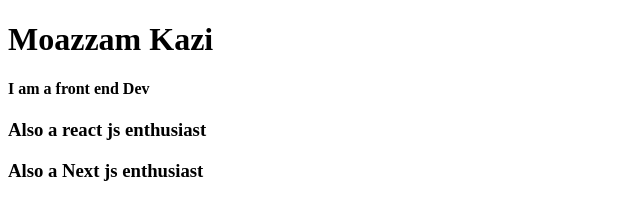
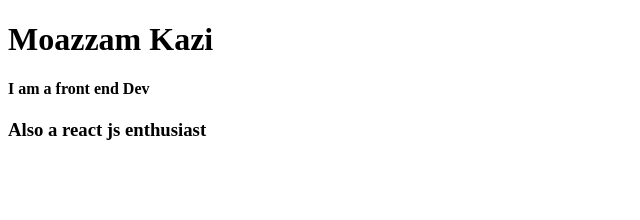
Before and after one commit to Moazzam2712/repo1, a plain HTML site: page index.html in a window 1280 px wide. Shown: the whole page, without its empty margins (0-640 px from the left). Drawn offline with Linux system fonts and the light colour scheme.

Commit message:
modified

```diff
--- a/index.html
+++ b/index.html
@@ -10,6 +10,6 @@
     <h4>I am a front end Dev
     </h4>
     <h3> Also a react js enthusiast</h3>
-    <h3> Also a Next js enthusiast</h3>
+
 </body>
 </html>
```
